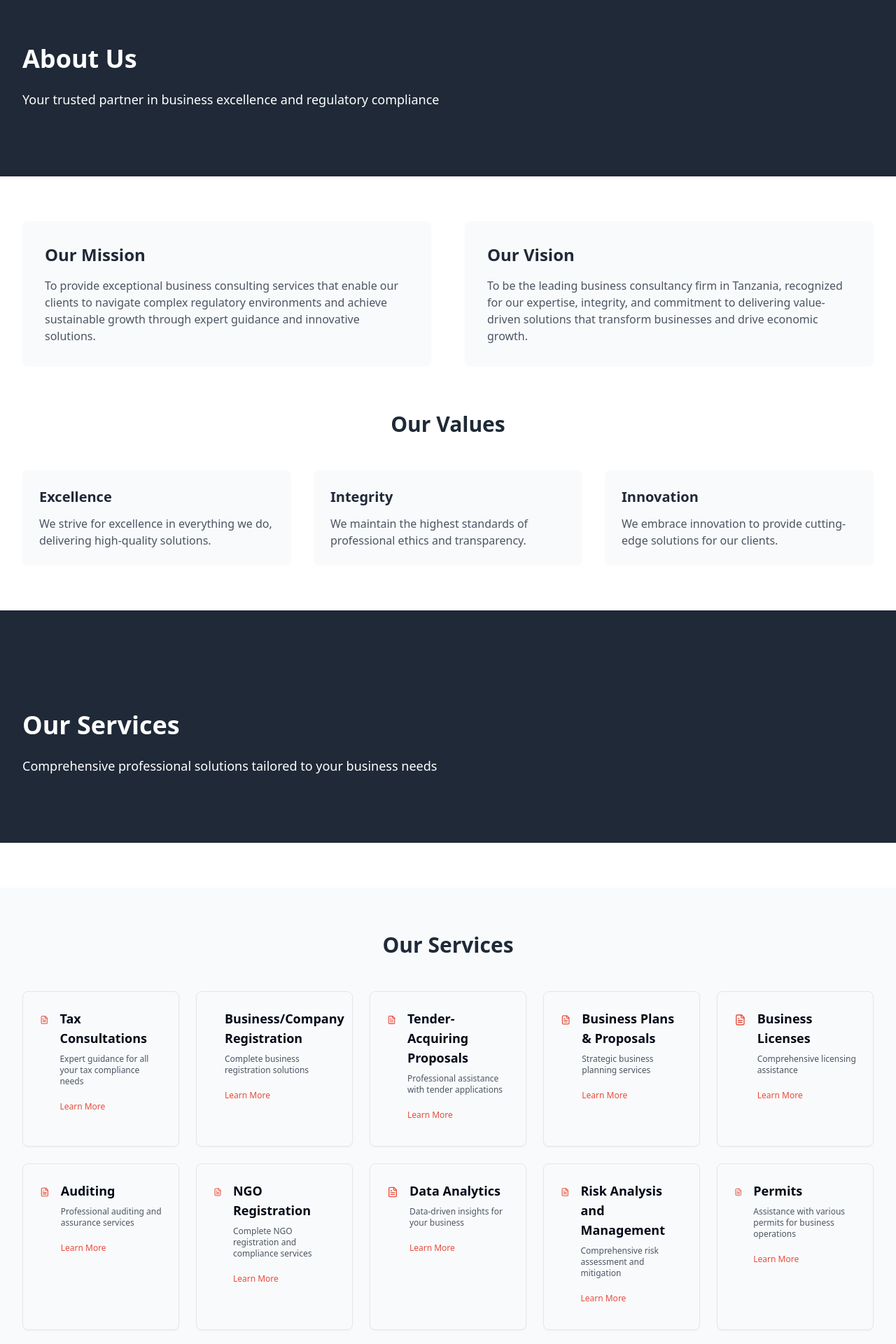
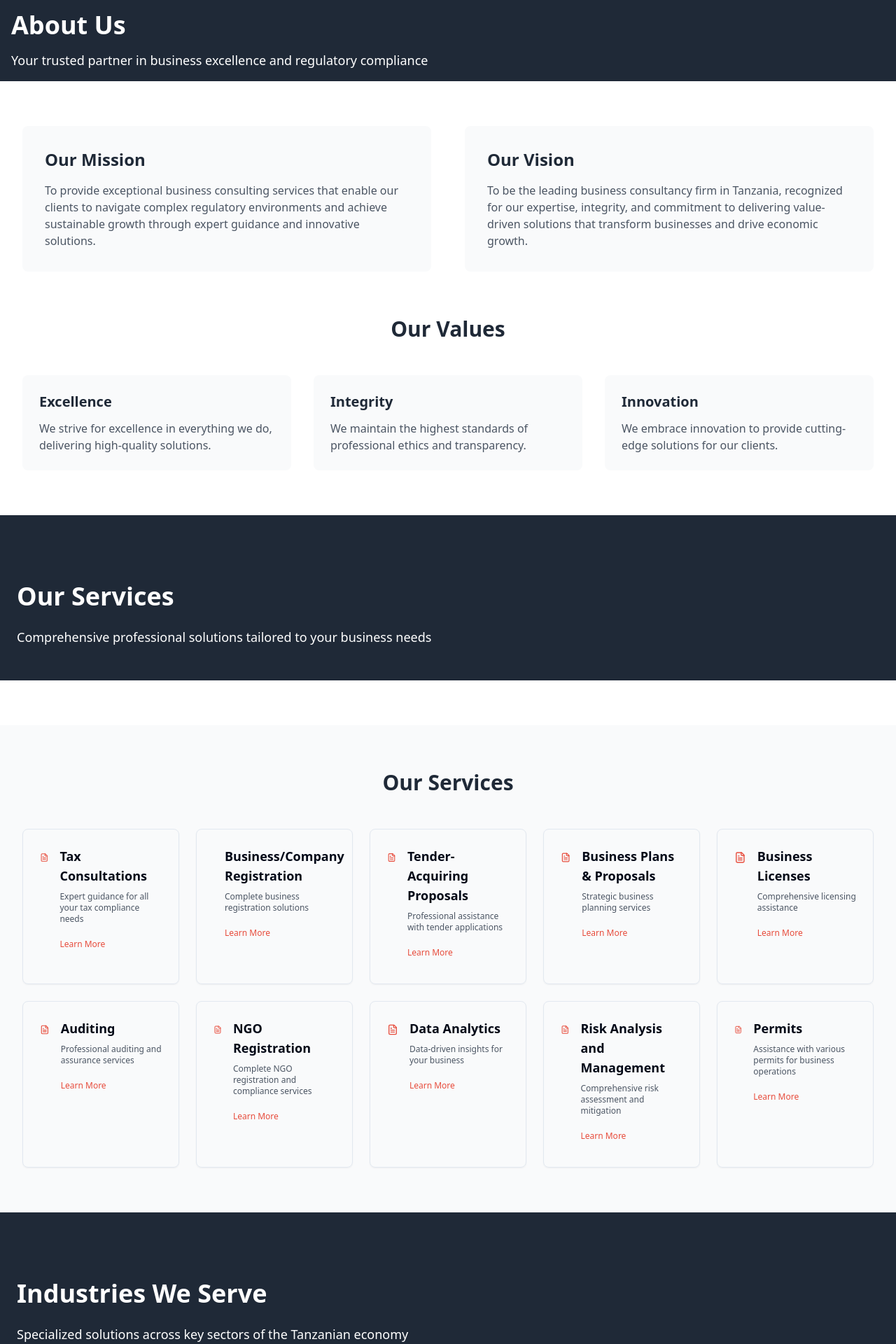
Before and after one commit to johngora21/ronaconsultants, a React (Vite) app: page / in a window 1280 px wide. Shown: the part 1580-3500 px from the top of the page at 70% size. Built offline with nearby package versions, Linux system fonts and the light colour scheme.

Commit message:
Reduce padding height in About Us section and update other page components

```diff
--- a/src/pages/AboutUs.tsx
+++ b/src/pages/AboutUs.tsx
@@ -7,9 +7,9 @@ const AboutUs = () => {
 
       {/* About Us Content */}
       <section className="pt-20 bg-business-blue text-white w-full">
-        <div className="max-w-7xl mx-auto px-4 sm:px-6 lg:px-8 py-16">
-          <h1 className="text-4xl font-bold mb-6 animate-fade-in">About Us</h1>
-          <p className="text-lg mb-8 animate-fade-in">
+      <div className="max-w-7xl mx-auto px-4 sm:px-6 lg:px-4 py-4">
+          <h1 className="text-3xl sm:text-4xl font-bold mb-3 sm:mb-4 animate-fade-in">About Us</h1>
+          <p className="text-base sm:text-lg animate-fade-in">
             Your trusted partner in business excellence and regulatory compliance
           </p>
         </div>
--- a/src/pages/Contact.tsx
+++ b/src/pages/Contact.tsx
@@ -14,7 +14,7 @@ const Contact = () => {
 
       {/* Hero Section */}
       <section className="pt-20 bg-business-blue text-white">
-        <div className="max-w-7xl mx-auto px-4 sm:px-6 lg:px-8 py-16">
+        <div className="max-w-7xl mx-auto px-4 sm:px-6 lg:px-4 py-4">
           <h1 className="text-4xl font-bold mb-6 animate-fade-in">Contact Us</h1>
           <p className="text-lg mb-8 animate-fade-in">
             Get in touch with our team of experts
--- a/src/pages/Home.tsx
+++ b/src/pages/Home.tsx
@@ -93,7 +93,7 @@ const Home = () => {
 
       {/* Services Section - Show what we offer */}
       <section className="pt-20 bg-business-blue text-white w-full">
-        <div className="max-w-7xl mx-auto px-4 sm:px-6 lg:px-8 py-16">
+        <div className="max-w-7xl mx-auto px-4 sm:px-6 lg:py-4 py-4">
           <h1 className="text-4xl font-bold mb-6 animate-fade-in">Our Services</h1>
           <p className="text-lg mb-8 animate-fade-in">
             Comprehensive professional solutions tailored to your business needs
--- a/src/pages/Industries.tsx
+++ b/src/pages/Industries.tsx
@@ -122,7 +122,7 @@ const Industries = () => {
 
       {/* Hero Section */}
       <section className="pt-20 bg-business-blue text-white">
-        <div className="max-w-7xl mx-auto px-4 sm:px-6 lg:px-8 py-16">
+        <div className="max-w-7xl mx-auto px-4 sm:px-6 lg:py-4 py-4">
           <h1 className="text-4xl font-bold mb-6 animate-fade-in">Industries We Serve</h1>
           <p className="text-lg mb-8 animate-fade-in">
             Specialized solutions across key sectors of the Tanzanian economy
--- a/src/pages/Insights.tsx
+++ b/src/pages/Insights.tsx
@@ -163,7 +163,7 @@ const Insights = () => {
 
       {/* Hero Section */}
       <section className="pt-20 bg-business-blue text-white">
-        <div className="max-w-7xl mx-auto px-4 sm:px-6 lg:px-8 py-16">
+        <div className="max-w-7xl mx-auto px-4 sm:px-6 lg:py-4 py-4">
           <h1 className="text-4xl font-bold mb-6 animate-fade-in">Business Insights</h1>
           <p className="text-lg mb-8 animate-fade-in">
             Stay informed with our latest industry insights and expert analysis on Tanzania's business landscape
--- a/src/pages/Services.tsx
+++ b/src/pages/Services.tsx
@@ -8,7 +8,7 @@ const Services = () => {
 
       {/* Services Header */}
       <section className="pt-20 bg-business-blue text-white w-full">
-        <div className="max-w-7xl mx-auto px-4 sm:px-6 lg:px-8 py-16">
+        <div className="max-w-7xl mx-auto px-4 sm:px-6 lg:py-4 py-4">
           <h1 className="text-4xl font-bold mb-6 animate-fade-in">Our Services</h1>
           <p className="text-lg mb-8 animate-fade-in">
             Comprehensive professional solutions tailored to your business needs
```
